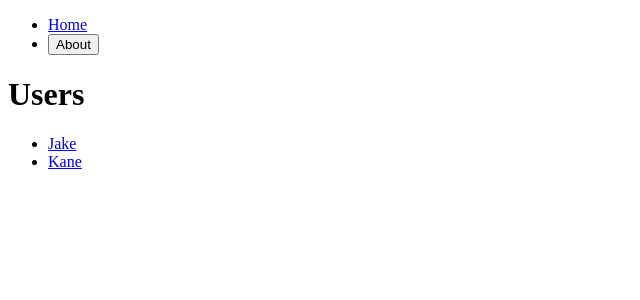
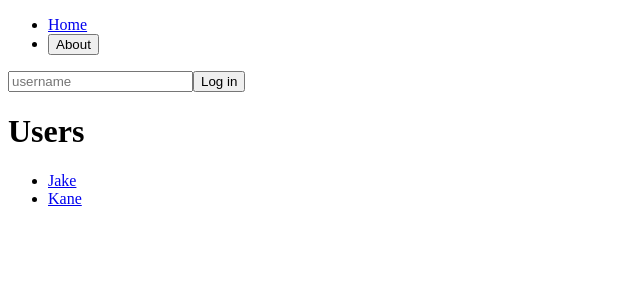
Before and after one commit to SangYoonLee1231/react-masterclass, a React (Create React App) app in the folder react-masterclass-typescript/: page / in a window 1280 px wide. Shown: the top 300 px of the page, without its empty margins (0-640 px from the left). Built offline with nearby package versions, Linux system fonts and the light colour scheme.

Commit message:
Add: '#3.5 Form'까지 실습 진행

```diff
--- /dev/null
+++ b/react-masterclass-typescript/src/App.tsx
@@ -0,0 +1,32 @@
+import React, { useState } from "react";
+
+function App() {
+  const [value, setValue] = useState("");
+  const onChange = (event: React.FormEvent<HTMLInputElement>) => {
+    // console.log(event.currentTarget.value);
+    const {
+      currentTarget: { value },
+    } = event;
+    setValue(value);
+  };
+  const onSubmit = (event: React.FormEvent<HTMLFormElement>) => {
+    event.preventDefault();
+    console.log("hello", value);
+  };
+
+  return (
+    <div>
+      <form onSubmit={onSubmit}>
+        <input
+          value={value}
+          onChange={onChange}
+          type="text"
+          placeholder="username"
+        />
+        <button>Log in</button>
+      </form>
+    </div>
+  );
+}
+
+export default App;
--- a/react-masterclass-typescript/src/Root.tsx
+++ b/react-masterclass-typescript/src/Root.tsx
@@ -1,12 +1,14 @@
 import React from "react";
 import { Outlet } from "react-router-dom";
 import Header from "./components/Header";
+import App from "./App";
 
 function Root() {
   return (
     <div className="Root">
       <div>
         <Header />
+        <App />
         <Outlet />
       </div>
     </div>
```
Also changed, not shown: react-masterclass-typescript/src/Circle.tsx (deleted, +0 -31 lines).
